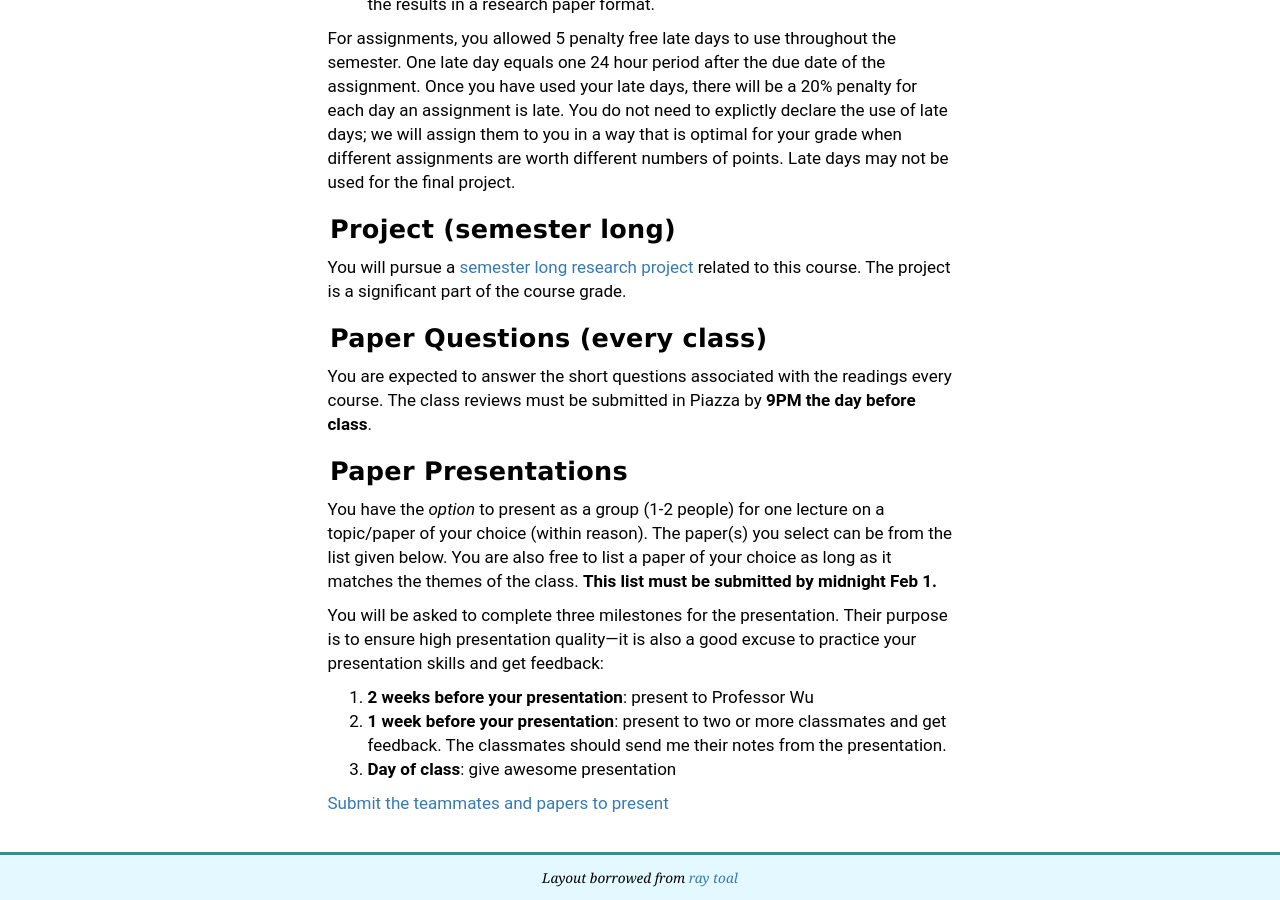
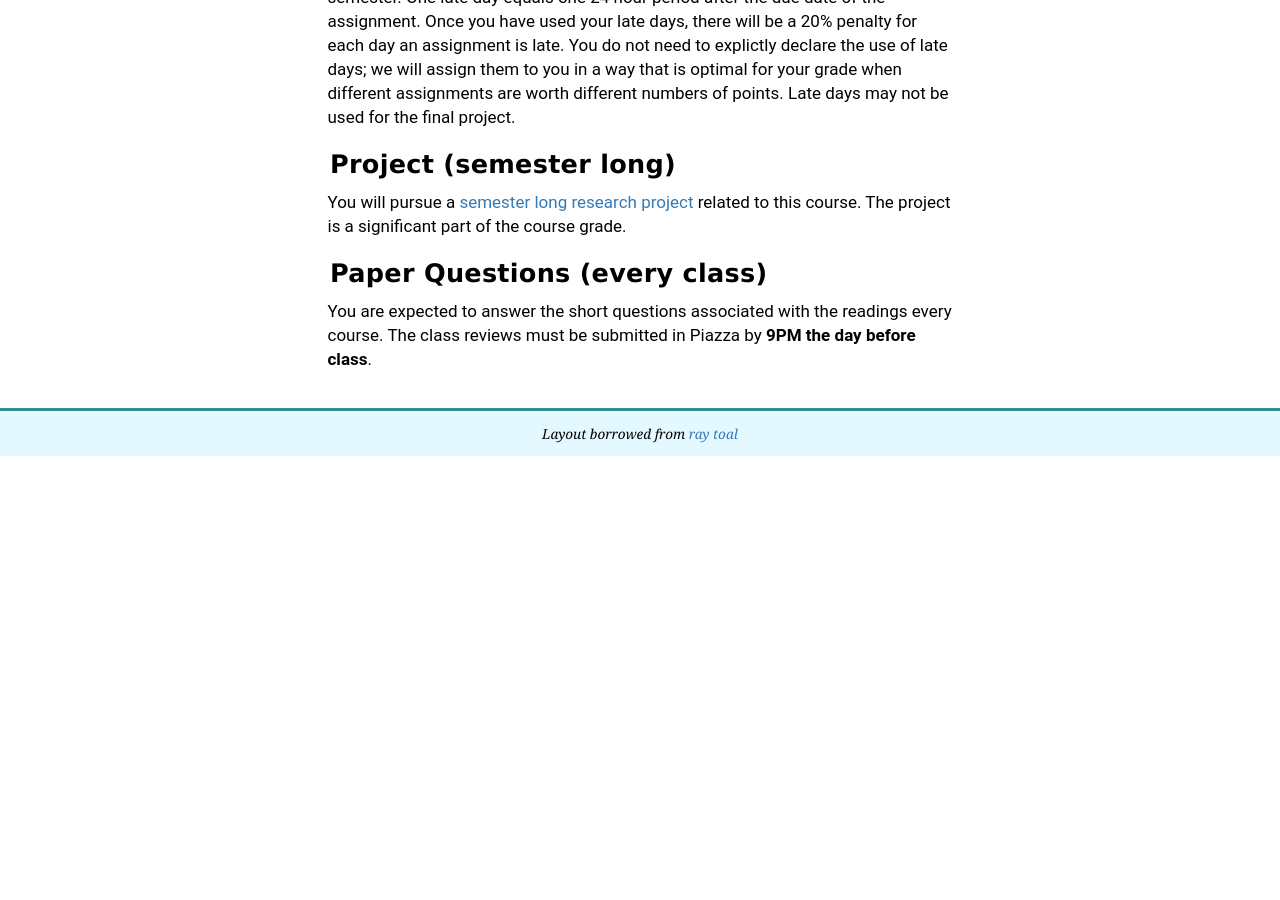
Before and after one commit to columbiadb/columbiadb.github.io, a Jekyll site: the page built from syllabus.md, in a window 1280 px wide and 900 px high, scrolled down 899 px. Built offline with Jekyll 4.4.1, drawn with Linux system fonts in a browser that asks for light colours; after the commit the page ends 1355 px from its top, so only the background shows below that; some of the changed text lies outside the part shown.

Commit message:
updated website

```diff
--- a/syllabus.md
+++ b/syllabus.md
@@ -17,10 +18,6 @@
 
 #### Course Expectations
 
-What This Class is **NOT**
-
-* Our goal is *not* to learn how to design effective or beautiful visualizations.  Our goal is to understand how modern systems are engineered, and explore the research opportunities in visual data exploration.
-
 What I expect from You
 
 * Students should be comfortable reading research papers; you will read, answer questions, and comment on the readings before class.
@@ -28,9 +25,8 @@
 * Students are expected to active participate in discussion in class; participation is a large part of the grade.
 * Students should be comfortable conducting a research project and writing up the results in a research paper format.
 
+For assignments, you allowed 5 penalty free late days to use throughout the semester. One late day equals one 24 hour period after the due date of the assignment. Once you have used your late days, there will be a 20% penalty for each day an assignment is late. You do not need to explictly declare the use of late days; we will assign them to you in a way that is optimal for your grade when different assignments are worth different numbers of points. Late days may not be used for the final project.
 
-
-For assignments, you allowed 5 penalty free late days to use throughout the semester. One late day equals one 24 hour period after the due date of the assignment. Once you have used your late days, there will be a 20% penalty for each day an assignment is late. You do not need to explictly declare the use of late days; we will assign them to you in a way that is optimal for your grade when different assignments are worth different numbers of points. Late days may not be used for the final project.
 
 
 #### Project (semester long)
@@ -45,6 +41,7 @@
 The class reviews must be submitted in Piazza by **9PM the day before class**.
 
 
+<!--
 #### Paper Presentations
 
 You have the _option_ to present as a group (1-2 people) for one lecture on a topic/paper of your choice (within reason).  The paper(s) you select can be from the list given below.  You are also free to list a paper of your choice as long as it matches the themes of the class.
@@ -57,3 +54,5 @@
 3. **Day of class**: give awesome presentation
 
 [Submit the teammates and papers to present](https://goo.gl/forms/4ymov5u7dFo2k7Ft1)
+
+-->
```
Also changed, not shown: other parts of syllabus.md (+1 -0 lines), _includes/index_left.md (+2 -2 lines).
